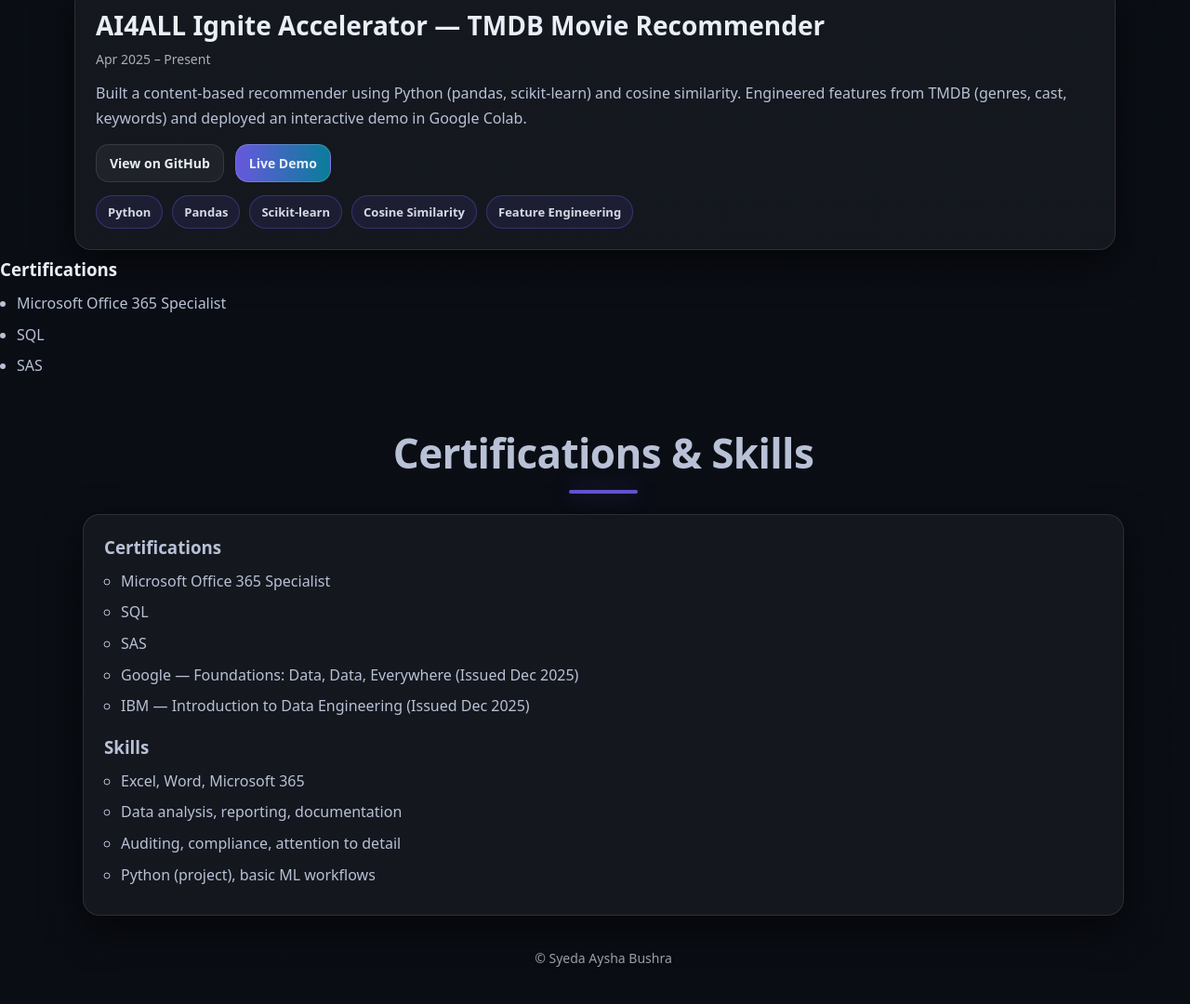
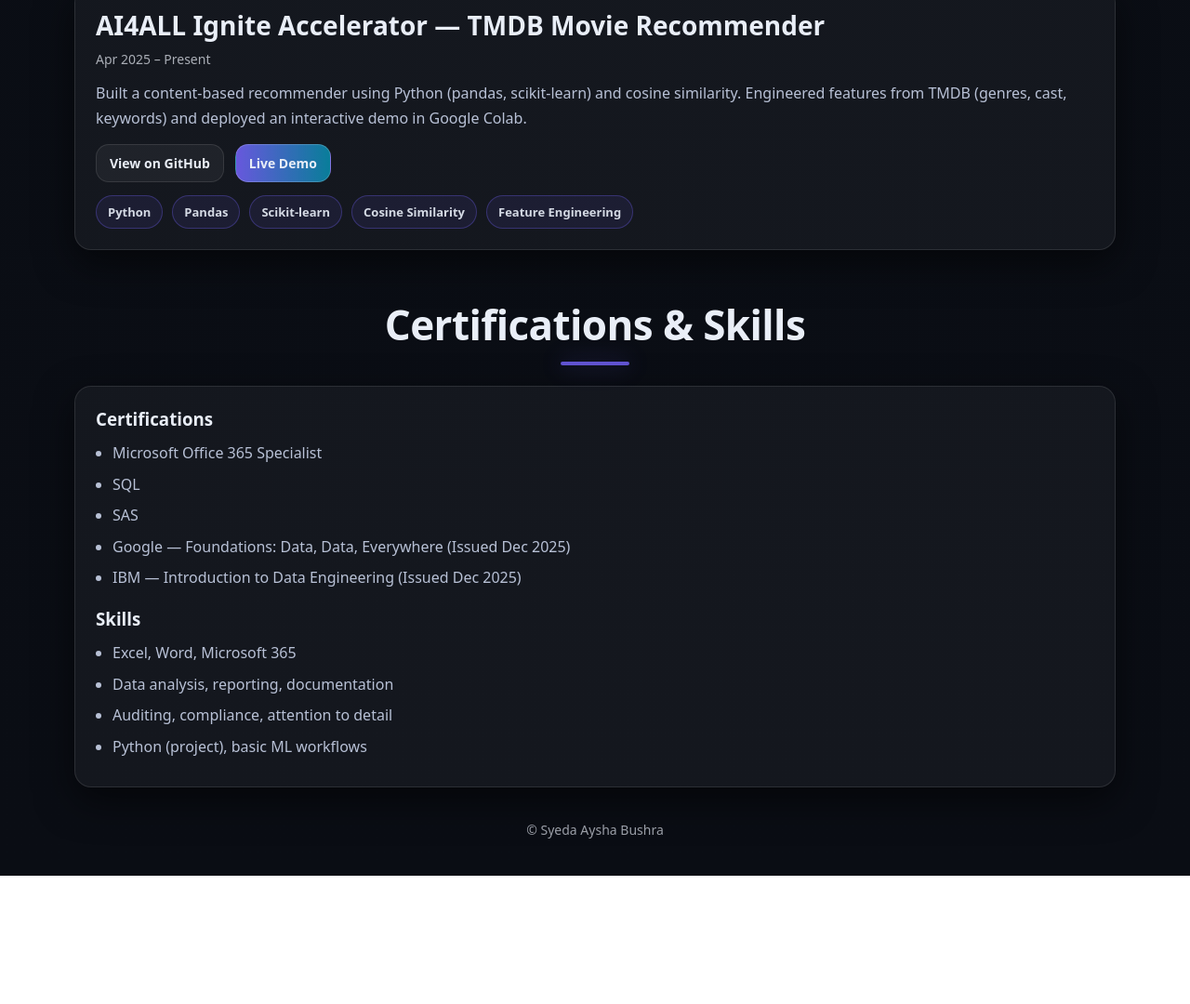
Before and after one commit to syedabushra2/AyshaBushra.github.io, a plain HTML site: page index.html in a window 1280 px wide. Shown: the part 2776-3856 px from the top of the page at 93% size. After the commit the page ends 3718 px from the top, so only its background shows below. Drawn offline with Linux system fonts and the light colour scheme.

Commit message:
Remove certifications and skills section
Removed certifications section from the HTML.

```diff
--- a/index.html
+++ b/index.html
@@ -202,13 +202,7 @@
     </div>
   </section>
 
-  <!-- Certifications & Skills -->
-<h3 style="margin:0 0 10px;">Certifications</h3>
 
-<ul class="bullets">
-  <li>Microsoft Office 365 Specialist</li>
-  <li>SQL</li>
-  <li>SAS</li>
 
  <!-- Certifications & Skills -->
 <section id="skills" class="section">
```
